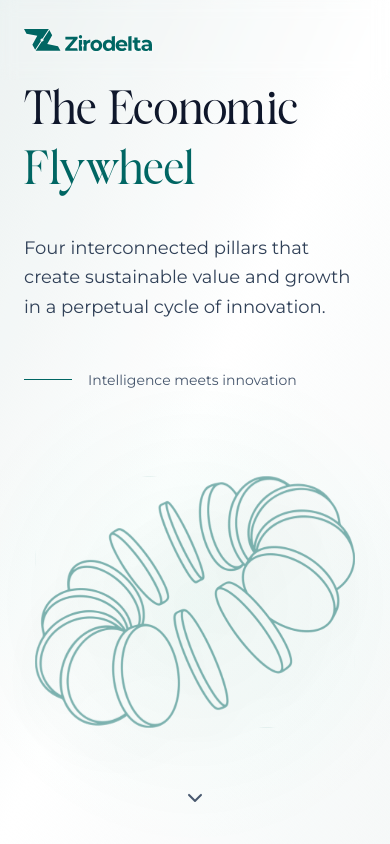
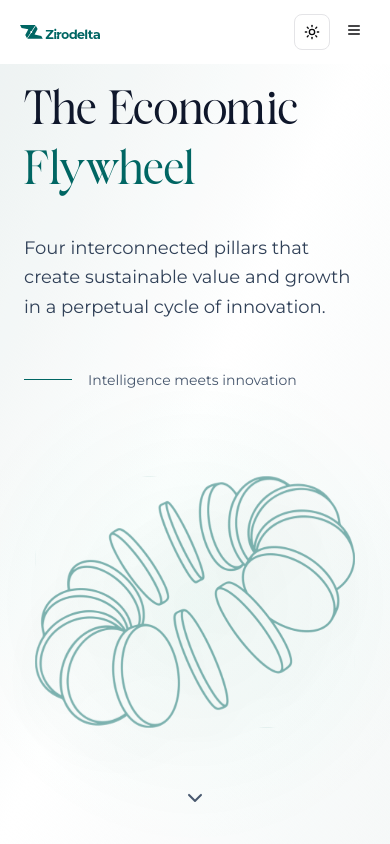
Before and after one commit to kisrafistya/redesign-zdlt, a Next.js app: page /flywheel in a window 390 px wide. Shown: the top 844 px of the page. Built offline with nearby package versions, Linux system fonts and the light colour scheme.

Commit message:
navbar global components ✅ 2025-07-29 		- [x] slicing ✅ 2025-07-29 		- [x] responsive ✅ 2025-07-29 		- [x] dark / light mode ✅ 2025-07-29

```diff
--- a/src/components/ui/nav-bar.tsx
+++ b/src/components/ui/nav-bar.tsx
@@ -2,60 +2,80 @@
 
 import Link from 'next/link'
 import { usePathname } from 'next/navigation'
-import { Target, Circle } from 'lucide-react'
+import { useState } from 'react'
+import { Menu, X } from 'lucide-react'
+import { motion, AnimatePresence } from 'framer-motion'
 import { Button } from '@/components/ui/button'
 import { ThemeToggle } from '@/components/ui/theme-toggle'
 import { OptimizedImage } from '@/components/ui/optimized-image'
 import { APP_CONFIG, NAVIGATION_LINKS } from '@/lib/constants'
-
-type NavLink = {
-  href: string
-  label: string
-}
+import { mobileMenuBackdrop, mobileMenuItems, mobileMenuContainer } from '@/lib/animations'
+import { cn } from '@/lib/utils'
 
 const mainLinks = NAVIGATION_LINKS
 
 export function NavBar() {
   const pathname = usePathname()
+  const [isMobileMenuOpen, setIsMobileMenuOpen] = useState(false)
+
+  const toggleMobileMenu = () => {
+    setIsMobileMenuOpen(!isMobileMenuOpen)
+  }
+
+  const closeMobileMenu = () => {
+    setIsMobileMenuOpen(false)
+  }
 
   return (
-    <nav className="fixed top-0 w-full z-50 backdrop-blur-sm border-border/30 dark:bg-gradient-to-b from-black via-black/50 to-transparent">
-      <div className="max-w-7xl mx-auto px-6">
-        <div className="flex items-center justify-between">
+    <>
+      <nav
+        className={cn(
+          'fixed top-0 w-full z-50 md:bg-transparent md:backdrop-blur-sm border-border/30',
+          isMobileMenuOpen
+            ? 'bg-white dark:bg-black'
+            : 'bg-white dark:bg-transparent dark:bg-gradient-to-b from-black via-black/50 to-transparent',
+        )}
+      >
+        <div className="max-w-7xl mx-auto px-4 sm:px-6">
+          <div className="flex items-center justify-between h-16 sm:h-20">
+            {/* Logo */}
             <Link
               href="/"
-            className="flex items-center space-x-4 rounded-lg hover:bg-white/5 dark:hover:bg-black/20 transition-colors"
+              className="flex items-center space-x-2 sm:space-x-4 rounded-lg hover:bg-white/5 dark:hover:bg-black/20 transition-colors p-1 sm:p-2"
+              onClick={closeMobileMenu}
             >
               <div className="drop-shadow-sm drop-shadow-white/75 dark:drop-shadow-[0_4px_8px_rgba(255,255,255,0.25)]">
                 <OptimizedImage
                   src="/zirolight.svg"
                   alt={APP_CONFIG.name}
-                width={200}
-                height={100}
-                className="dark:hidden w-32 h-20"
+                  width={120}
+                  height={60}
+                  className="dark:hidden w-20 h-12 sm:w-28 sm:h-16 md:w-32 md:h-20"
                 />
                 <OptimizedImage
                   src="/zirodark.svg"
                   alt={APP_CONFIG.name}
-                width={200}
-                height={100}
-                className="hidden dark:block w-32 h-20"
+                  width={120}
+                  height={60}
+                  className="hidden dark:block w-20 h-12 sm:w-28 sm:h-16 md:w-32 md:h-20"
                 />
               </div>
             </Link>
 
-          <div className="hidden md:flex items-center border dark:border-0 bg-[#F4F4F4] dark:bg-transparent rounded-lg p-2 space-x-8 absolute left-1/2 transform -translate-x-1/2 not-dark:shadow-sm">
+            {/* Desktop Navigation */}
+            <div className="hidden md:flex items-center border dark:border-0 bg-[#F4F4F4] dark:bg-transparent rounded-lg p-2 space-x-8 absolute left-1/2 transform -translate-x-1/2 shadow-sm dark:shadow-none">
               {mainLinks.map(link => {
                 const isActive = pathname === link.href
                 return (
                   <Link
                     key={link.href}
                     href={link.href}
-                  className={`text-sm transition-colors duration-300 ${
+                    className={cn(
+                      'text-sm transition-colors duration-300 py-1 px-2 rounded-md',
                       isActive
-                      ? 'text-brand-emerald dark:text-white font-semibold not-dark:drop-shadow-sm'
-                      : 'dark:text-brand-pastel/80 hover:text-primary'
-                  }`}
+                        ? 'text-brand-emerald dark:text-white font-semibold drop-shadow-sm'
+                        : 'text-foreground/80 dark:text-brand-pastel/80 hover:text-brand-emerald dark:hover:text-white',
+                    )}
                   >
                     {link.label}
                   </Link>
@@ -63,22 +83,96 @@ export function NavBar() {
               })}
             </div>
 
+            {/* Desktop Actions */}
             <div className="hidden md:flex items-center not-dark:bg-white/25 backdrop-blur-2xl rounded-md space-x-4 drop-shadow-sm dark:drop-shadow-[0_2px_4px_rgba(255,255,255,0.1)]">
-            {/* disabled temporarily dont delete this! */}
-            {/* <Button
-              variant="default"
-              className="bg-brand-emerald hover:bg-brand-emerald/80 text-white border-brand-emerald/50 hover:border-brand-emerald transition-all duration-300"
+              <ThemeToggle />
+            </div>
+
+            {/* Mobile Menu Button */}
+            <div className="flex items-center space-x-2 md:hidden">
+              <ThemeToggle />
+              <Button
+                variant="ghost"
+                size="sm"
+                onClick={toggleMobileMenu}
+                className="p-2 hover:bg-white/10 dark:hover:bg-black/20 relative"
+                aria-label="Toggle mobile menu"
               >
-              Connect Wallet
-              <div className="relative">
-                <Circle className="ml-2 h-4 w-4" />
-                <Circle className="h-4 w-4 absolute -left-0 top-0" />
-              </div>
-            </Button> */}
-            <ThemeToggle />
+                <motion.div animate={isMobileMenuOpen ? 'open' : 'closed'} className="relative w-5 h-5">
+                  <motion.div
+                    variants={{
+                      closed: { rotate: 0, opacity: 1 },
+                      open: { rotate: 180, opacity: 0 },
+                    }}
+                    transition={{ duration: 0.3 }}
+                    className="absolute inset-0"
+                  >
+                    <Menu className="h-5 w-5" />
+                  </motion.div>
+                  <motion.div
+                    variants={{
+                      closed: { rotate: -180, opacity: 0 },
+                      open: { rotate: 0, opacity: 1 },
+                    }}
+                    transition={{ duration: 0.3 }}
+                    className="absolute inset-0"
+                  >
+                    <X className="h-5 w-5" />
+                  </motion.div>
+                </motion.div>
+              </Button>
             </div>
           </div>
         </div>
       </nav>
+
+      {/* Mobile Menu Overlay */}
+      <AnimatePresence>
+        {isMobileMenuOpen && (
+          <div className="fixed inset-0 z-40 md:hidden">
+            {/* Backdrop */}
+            <motion.div
+              variants={mobileMenuBackdrop}
+              initial="closed"
+              animate="open"
+              exit="closed"
+              className="fixed inset-0 bg-black/50 backdrop-blur-sm"
+              onClick={closeMobileMenu}
+            />
+
+            {/* Menu Panel */}
+            <div className="fixed top-16 sm:top-20 left-0 right-0 bg-white dark:bg-black shadow-lg dark:shadow-none">
+              <motion.div
+                variants={mobileMenuContainer}
+                initial="closed"
+                animate="open"
+                exit="closed"
+                className="px-4 py-6 space-y-4"
+              >
+                {mainLinks.map(link => {
+                  const isActive = pathname === link.href
+                  return (
+                    <motion.div key={link.href} variants={mobileMenuItems} transition={{ duration: 0.4 }}>
+                      <Link
+                        href={link.href}
+                        onClick={closeMobileMenu}
+                        className={cn(
+                          'block text-base font-medium py-3 px-4 rounded-lg transition-all duration-300 transform hover:scale-[1.02]',
+                          isActive
+                            ? 'text-brand-emerald dark:text-white bg-brand-emerald/10 dark:bg-white/10 font-semibold shadow-sm'
+                            : 'text-brand-emerald dark:text-white hover:text-brand-emerald dark:hover:text-white hover:bg-brand-emerald/5 dark:hover:bg-white/5',
+                        )}
+                      >
+                        {link.label}
+                      </Link>
+                    </motion.div>
+                  )
+                })}
+              </motion.div>
+            </div>
+          </div>
+        )}
+      </AnimatePresence>
+    </>
   )
 }
```
Lines whose indentation alone changed are shown as unchanged.
